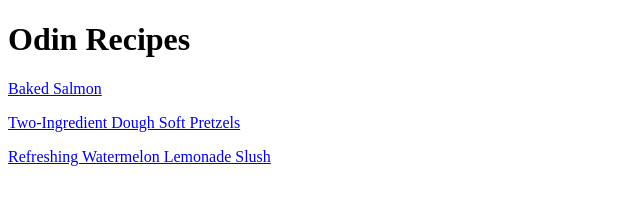
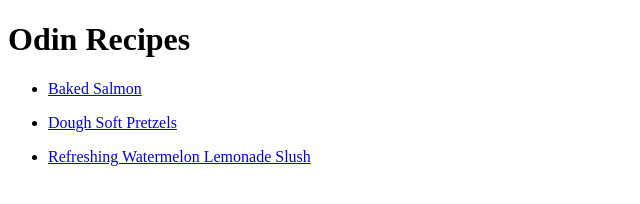
Before and after one commit to promethian0/odin-recipes, a plain HTML site: page index.html in a window 1280 px wide. Shown: the whole page, without its empty margins (0-640 px from the left). Drawn offline with Linux system fonts and the light colour scheme.

Commit message:
Arranged recipes in index.html as an unordered list

```diff
--- a/index.html
+++ b/index.html
@@ -7,9 +7,10 @@
 
     <body>
         <h1>Odin Recipes</h1>
-
-        <a href="recipes/citrus-herbed-baked-salmon.html"><p>Baked Salmon</p></a>
-        <a href="recipes/two-ingredient-dough-soft-pretzels.html"><p>Two-Ingredient Dough Soft Pretzels</p></a>
-        <a href="recipes/watermelon-lemonade.html">Refreshing Watermelon Lemonade Slush</a>
-    </body>
+        <ul>
+            <li><a href="recipes/citrus-herbed-baked-salmon.html"><p>Baked Salmon</p></a></li>
+            <li><a href="recipes/two-ingredient-dough-soft-pretzels.html"><p>Dough Soft Pretzels</p></a></li>
+            <li><a href="recipes/watermelon-lemonade.html"><p>Refreshing Watermelon Lemonade Slush</p></a></li>
+        </ul>
+        </body>
 </html>
```
